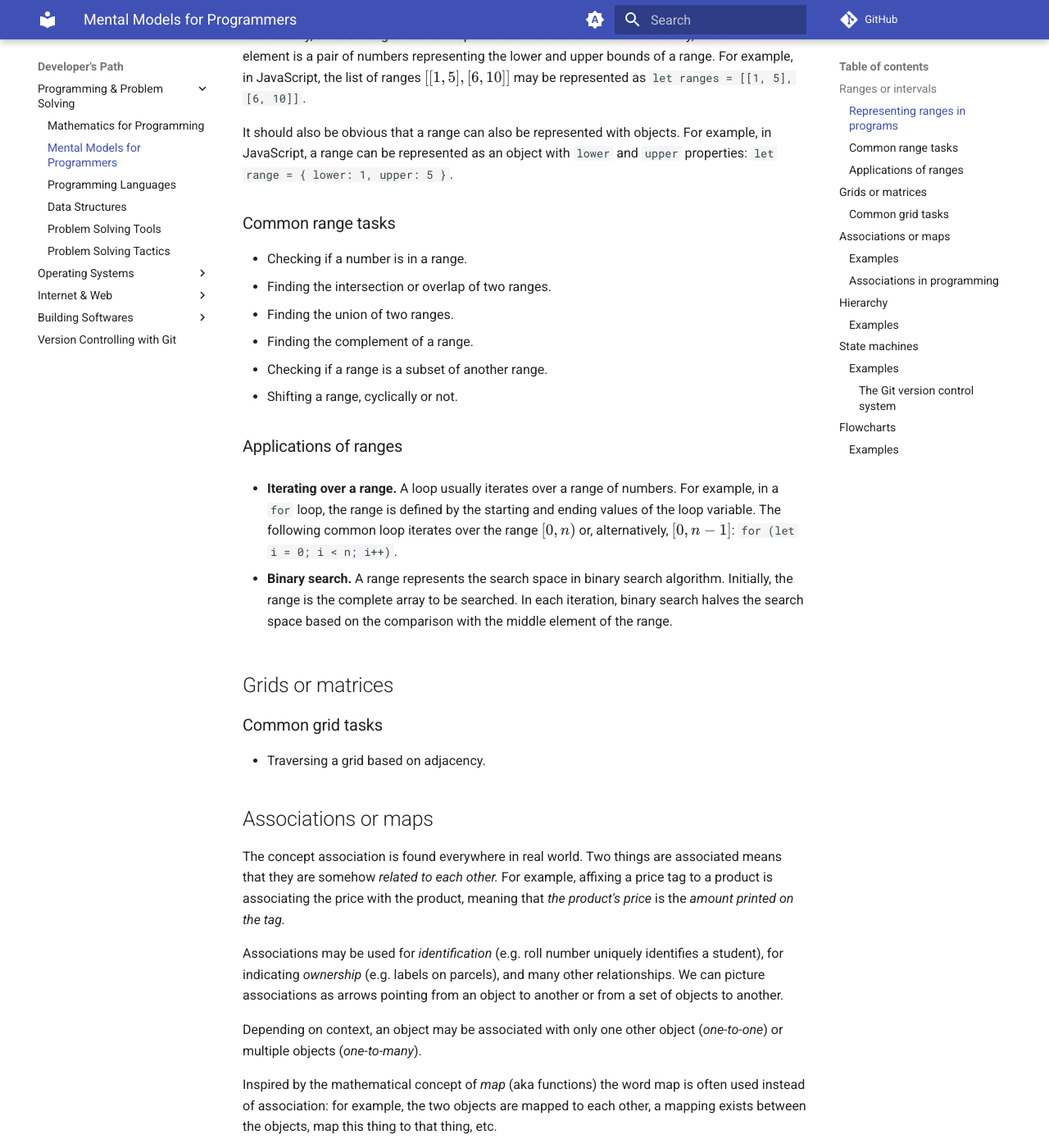
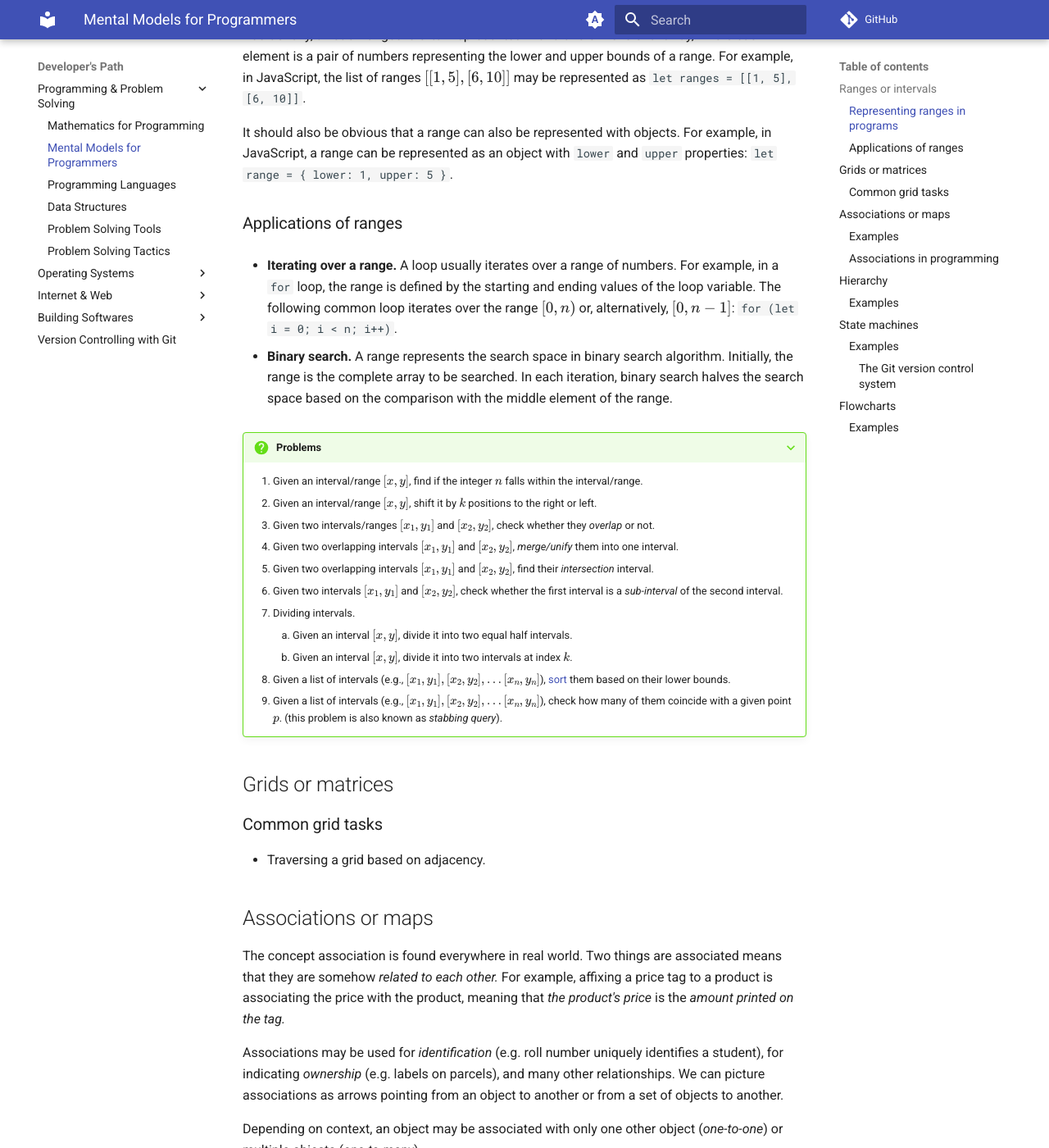
Before and after one commit to gharials/dev-path, an MkDocs documentation site: the page built from docs/programming/mental-models.md, in a window 1280 px wide and 1400 px high, scrolled down 699 px. Shown: the whole window at 82% size. Built offline with MkDocs 1.6.1 and Material for MkDocs 9.7.7, drawn with Linux system fonts in a browser that asks for light colours; comment, search, counter and statistics services are not loaded.

Commit message:
'mental-models': range/interval problems.

```diff
--- a/docs/programming/mental-models.md
+++ b/docs/programming/mental-models.md
@@ -18,20 +18,24 @@ Additionally, a list of ranges is often represented with a two-dimensional array
 
 It should also be obvious that a range can also be represented with objects. For example, in JavaScript, a range can be represented as an object with `lower` and `upper` properties: `let range = { lower: 1, upper: 5 }`.
 
-### Common range tasks
-
-* Checking if a number is in a range.
-* Finding the intersection or overlap of two ranges.
-* Finding the union of two ranges.
-* Finding the complement of a range.
-* Checking if a range is a subset of another range.
-* Shifting a range, cyclically or not.
-
 ### Applications of ranges
 
 * **Iterating over a range.** A loop usually iterates over a range of numbers. For example, in a `for` loop, the range is defined by the starting and ending values of the loop variable. The following common loop iterates over the range $[0, n)$ or, alternatively, $[0, n-1]$: `for (let i = 0; i < n; i++)`.
 
 * **Binary search.** A range represents the search space in binary search algorithm. Initially, the range is the complete array to be searched. In each iteration, binary search halves the search space based on the comparison with the middle element of the range.
+
+???+ question "Problems"
+    1. Given an interval/range $[x, y]$, find if the integer $n$ falls within the interval/range.
+    2. Given an interval/range $[x, y]$, shift it by $k$ positions to the right or left.
+    2. Given two intervals/ranges $[x_1, y_1]$ and $[x_2, y_2]$, check whether they _overlap_ or not.
+    3. Given two overlapping intervals $[x_1, y_1]$ and $[x_2, y_2]$, _merge/unify_ them into one interval.
+    4. Given two overlapping intervals $[x_1, y_1]$ and $[x_2, y_2]$, find their _intersection_ interval.
+    5. Given two intervals $[x_1, y_1]$ and $[x_2, y_2]$, check whether the first interval is a _sub-interval_ of the second interval.
+    6. Dividing intervals.
+        1. Given an interval $[x, y]$, divide it into two equal half intervals.
+        2. Given an interval $[x, y]$, divide it into two intervals at index $k$.
+    7. Given a list of intervals (e.g., $[x_1, y_1], [x_2, y_2], … [x_n, y_n]$), [sort](./problem-solving-tools.md#using-custom-comparison-functions) them based on their lower bounds.
+    8. Given a list of intervals (e.g., $[x_1, y_1], [x_2, y_2], … [x_n, y_n]$), check how many of them coincide with a given point $p$. (this problem is also known as _stabbing query_).
 
 ## Grids or matrices
 
```
